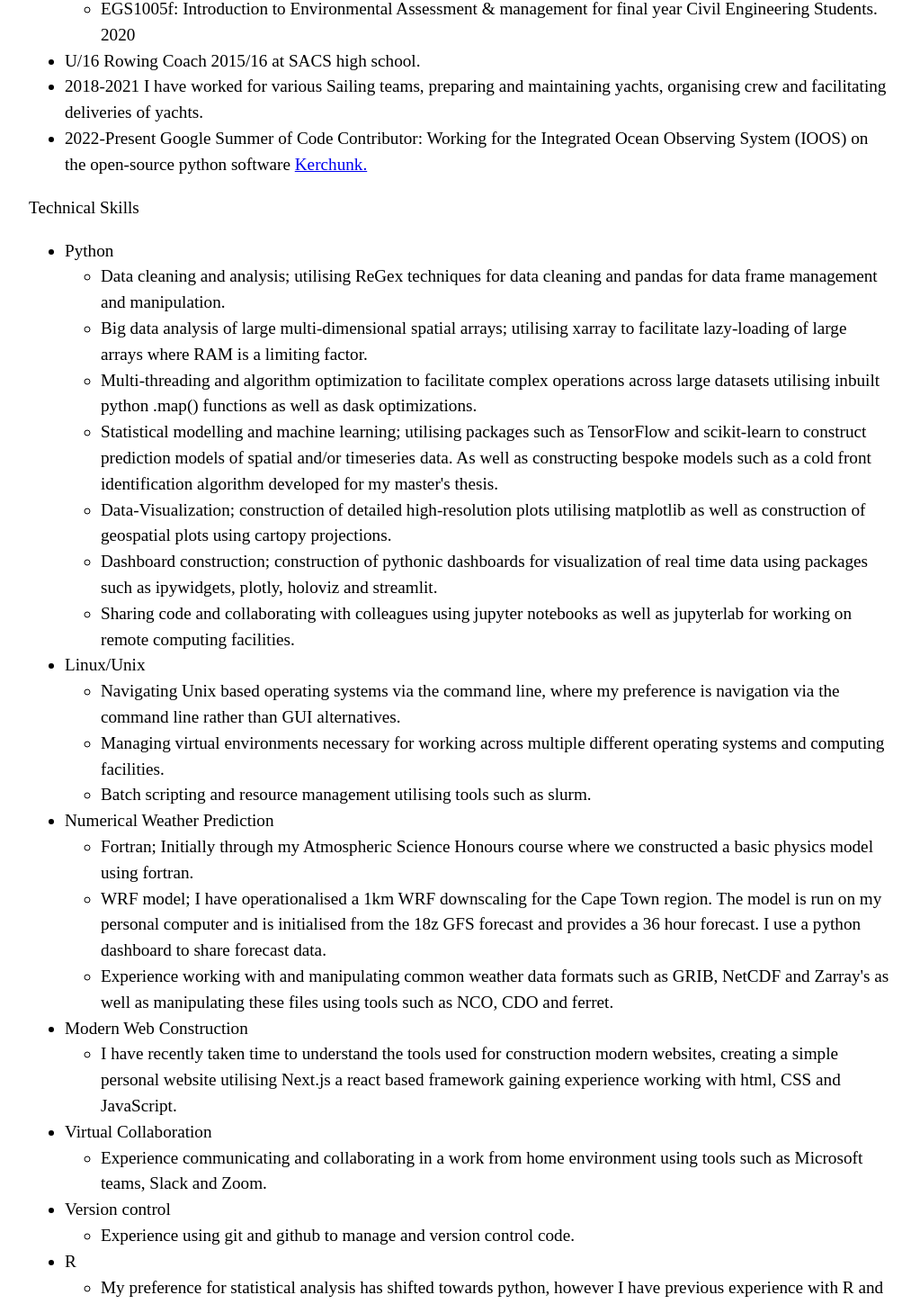
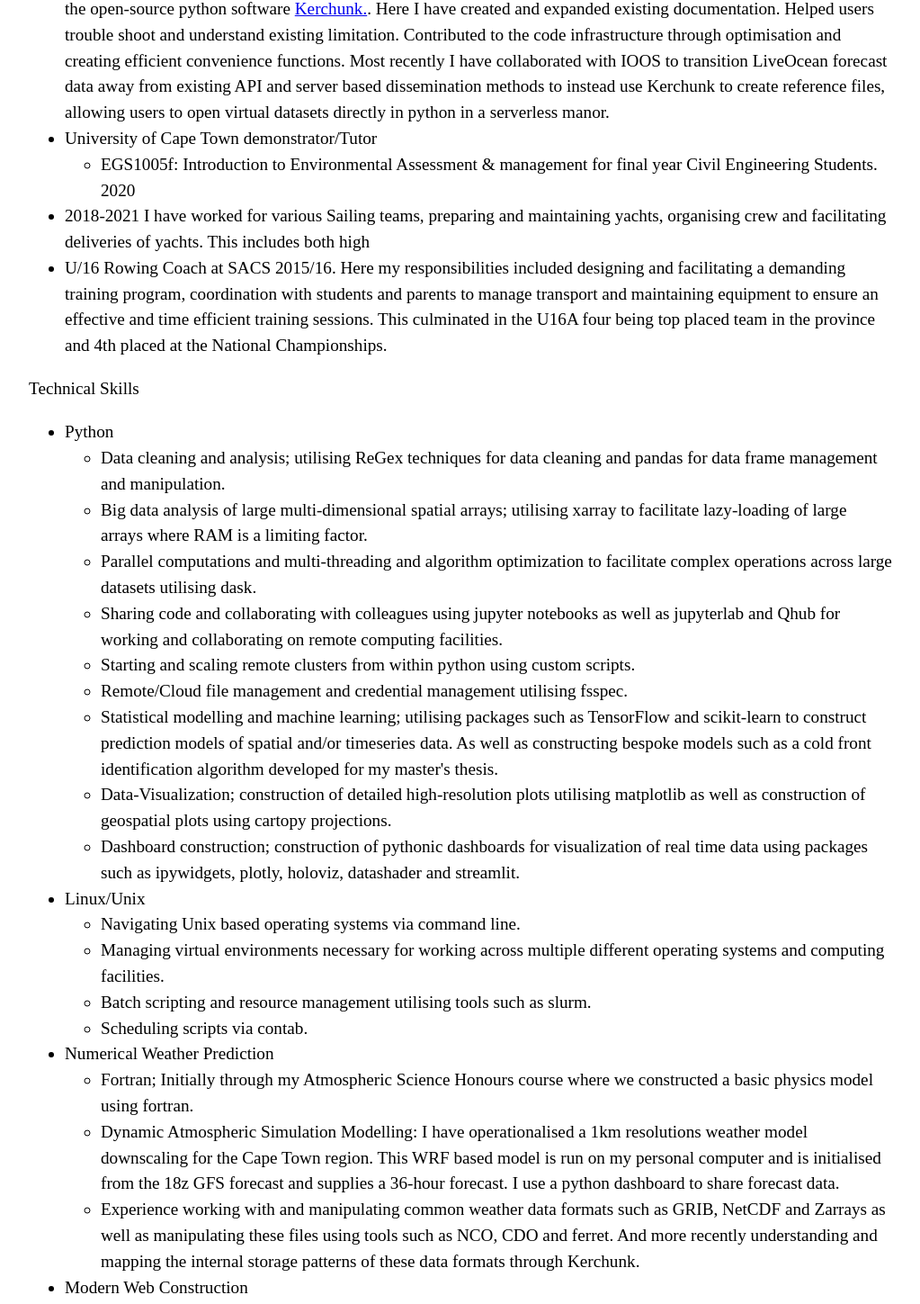
Before and after one commit to peterm790/nextjs_site, a Next.js app: page /CV in a window 1280 px wide. Shown: the part 396-1845 px from the top of the page at 90% size, without its empty margins (128-1151 px from the left). Built offline with nearby package versions, Linux system fonts and the light colour scheme.

Commit message:
update CV

```diff
--- a/pages/CV.js
+++ b/pages/CV.js
@@ -11,7 +11,7 @@ export default function CV() {
         </Head>
         <section className={utilStyles.headingMd}>
         <p>
-        Academic Qualifications
+        Education
         <ul>
             <li>
             National Senior Certificate (2014) <em>South African College of Schools (SACS)</em> 74%
@@ -31,15 +31,20 @@ export default function CV() {
             Employment History
             <ul>
                 <li>
+                    2022-Present Google Summer of Code Contributor: Working for the Integrated Ocean Observing System (IOOS) on the open-source python software <a href =  'https://github.com/fsspec/kerchunk'> Kerchunk.</a>. Here I have created and expanded existing documentation. Helped users trouble shoot and understand existing limitation. Contributed to the code infrastructure through optimisation and creating efficient convenience functions. Most recently I have collaborated with IOOS to transition LiveOcean forecast data away from existing API and server based dissemination methods to instead use Kerchunk to create reference files, allowing users to open virtual datasets directly in python in a serverless manor.
+                </li>
+                <li>
                     University of Cape Town demonstrator/Tutor
                     <ul>
                         <li>EGS1005f: Introduction to Environmental Assessment & management for final year Civil Engineering Students. 2020 </li>
                     </ul>
                 </li>
-                <li>U/16 Rowing Coach 2015/16 at SACS high school. </li>
-                <li>2018-2021 I have worked for various Sailing teams, preparing and maintaining yachts, organising crew and facilitating deliveries of yachts.   </li>
-                <li>2022-Present Google Summer of Code Contributor: Working for the Integrated
-                    Ocean Observing System (IOOS) on the open-source python software <a href =  'https://github.com/fsspec/kerchunk'> Kerchunk.</a> </li>
+                <li>
+                    2018-2021 I have worked for various Sailing teams, preparing and maintaining yachts, organising crew and facilitating deliveries of yachts. This includes both high
+                </li>
+                <li>
+                    U/16 Rowing Coach at SACS 2015/16. Here my responsibilities included designing and facilitating a demanding training program, coordination with students and parents to manage transport and maintaining equipment to ensure an effective and time efficient training sessions. This culminated in the U16A four being top placed team in the province and 4th placed at the National Championships.
+                </li>
             </ul>
         </p>
         <p>
@@ -50,27 +55,30 @@ export default function CV() {
                 <ul>
                     <li>Data cleaning and analysis; utilising ReGex techniques for data cleaning and pandas for data frame management and manipulation. </li>
                     <li>Big data analysis of large multi-dimensional spatial arrays; utilising xarray to facilitate lazy-loading of large arrays where RAM is a limiting factor. </li>
-                    <li>Multi-threading and algorithm optimization to facilitate complex operations across large datasets utilising inbuilt python .map() functions as well as dask optimizations.  </li>
+                    <li>Parallel computations and multi-threading and algorithm optimization to facilitate complex operations across large datasets utilising dask.  </li>
+                    <li>Sharing code and collaborating with colleagues using jupyter notebooks as well as jupyterlab and Qhub for working and collaborating on remote computing facilities. </li>
+                    <li>Starting and scaling remote clusters from within python using custom scripts.</li>
+                    <li>Remote/Cloud file management and credential management utilising fsspec. </li>
                     <li>Statistical modelling and machine learning; utilising packages such as TensorFlow and scikit-learn to construct prediction models of spatial and/or timeseries data. As well as constructing bespoke models such as a cold front identification algorithm developed for my master&apos;s thesis.  </li>
                     <li>Data-Visualization; construction of detailed high-resolution plots utilising matplotlib as well as construction of geospatial plots using cartopy projections. </li>
-                    <li>Dashboard construction; construction of pythonic dashboards for visualization of real time data using packages such as ipywidgets, plotly, holoviz and streamlit.  </li>
-                    <li>Sharing code and collaborating with colleagues using jupyter notebooks  as well as jupyterlab for working on remote computing facilities.</li>
+                    <li>Dashboard construction; construction of pythonic dashboards for visualization of real time data using packages such as ipywidgets, plotly, holoviz, datashader and streamlit.  </li>
                 </ul>
             </li>
             <li>
             Linux/Unix
                 <ul>
-                    <li>Navigating Unix based operating systems via the command line, where my preference is navigation via the command line rather than GUI alternatives. </li>
+                    <li>Navigating Unix based operating systems via command line. </li>
                     <li>Managing virtual environments necessary for working across multiple different operating systems and computing facilities. </li>
                     <li>Batch scripting and resource management utilising tools such as slurm.  </li>
+                    <li>Scheduling scripts via contab. </li>
                 </ul>
             </li>
             <li>
             Numerical Weather Prediction
                 <ul>
                     <li>Fortran; Initially through my Atmospheric Science Honours course where we constructed a basic physics model using fortran. </li>
-                    <li>WRF model; I have operationalised a 1km WRF downscaling for the Cape Town region. The model is run on my personal computer and is initialised from the 18z GFS forecast and provides a 36 hour forecast. I use a python dashboard to share forecast data.  </li>
-                    <li>Experience working with and manipulating common weather data formats such as GRIB, NetCDF and Zarray&apos;s as well as manipulating these files using tools such as NCO, CDO and ferret. </li>
+                    <li>Dynamic Atmospheric Simulation Modelling: I have operationalised a 1km resolutions weather model downscaling for the Cape Town region. This WRF based model is run on my personal computer and is initialised from the 18z GFS forecast and supplies a 36-hour forecast. I use a python dashboard to share forecast data.    </li>
+                    <li>Experience working with and manipulating common weather data formats such as GRIB, NetCDF and Zarrays as well as manipulating these files using tools such as NCO, CDO and ferret.  And more recently understanding and mapping the internal storage patterns of these data formats through Kerchunk.  </li>
                 </ul>
             </li>
             <li>
@@ -89,12 +97,14 @@ export default function CV() {
             Version control
                 <ul>
                     <li>Experience using git and github to manage and version control code.   </li>
+                    <li>Forking and creating pull requests to operational software. </li>
+                    <li>Creating and storing docker images as github packages, used to run scripts across different compute resources. </li>
                 </ul>
             </li>
             <li>
             R
                 <ul>
-                    <li>My preference for statistical analysis has shifted towards python, however I have previous experience with R and more recently utilising R for rayshading to create realistic plots from terrain height data.</li>
+                    <li>My preference for statistical analysis has shifted towards python, however I have previous experience with R and more recently utilising R for rayshading to create realistic plots from terrain height data. Through this I have experience working with and manipulating GEOTIFF and TIFF data formats.  </li>
                 </ul>
             </li>
             <li>
```
